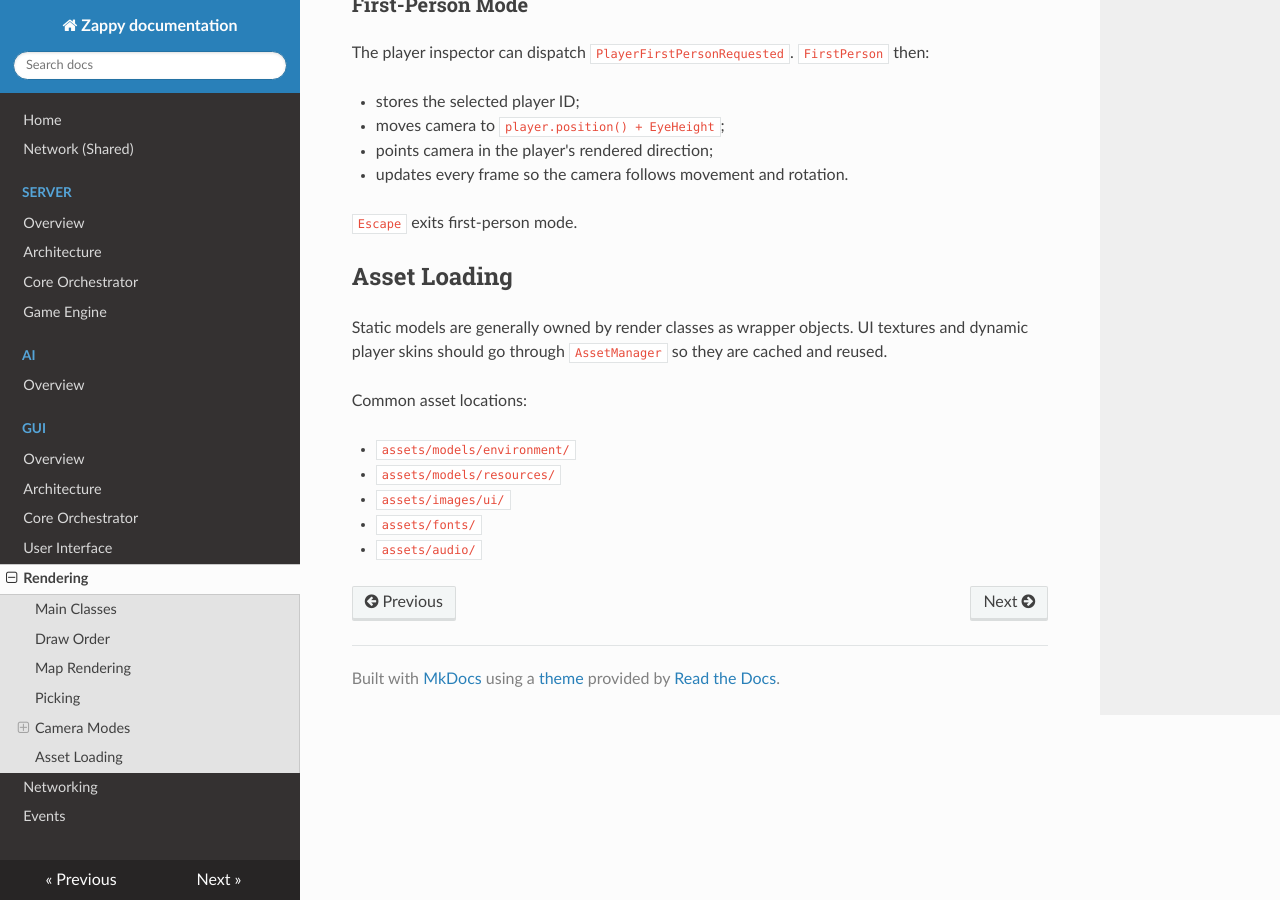
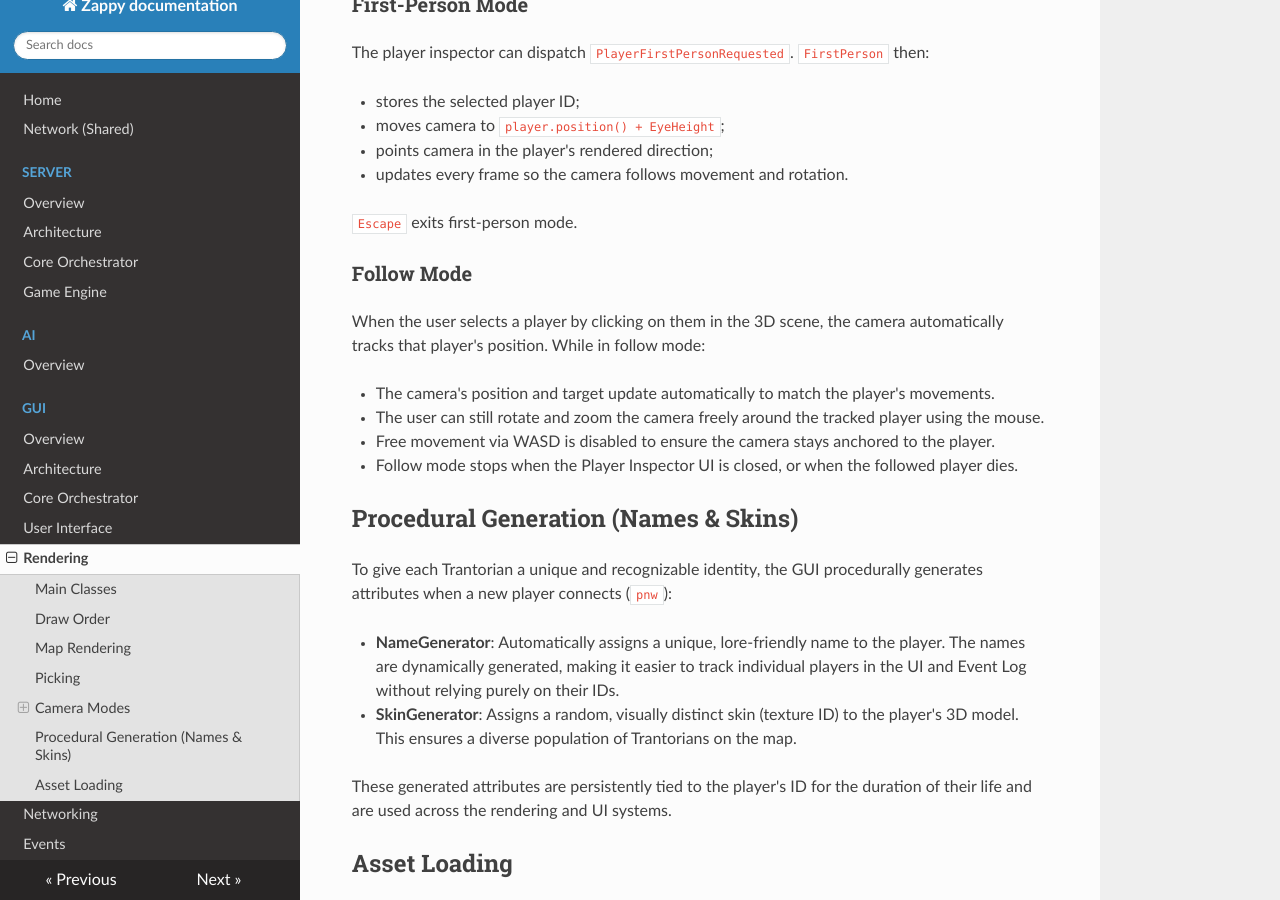
Before and after one commit to Matt4401/Mirror-Zappy, an MkDocs documentation site: the page built from docs/gui/rendering.md, in a window 1280 px wide and 900 px high, scrolled down 2427 px. Built offline with MkDocs 1.6.1, drawn with Linux system fonts in a browser that asks for light colours; nearby versions of some CDN libraries.

Commit message:
feat(docs): Add rendering documentation for player follow mode

```diff
--- a/docs/gui/rendering.md
+++ b/docs/gui/rendering.md
@@ -97,6 +97,24 @@ The player inspector can dispatch `PlayerFirstPersonRequested`. `FirstPerson` th
 
 `Escape` exits first-person mode.
 
+### Follow Mode
+
+When the user selects a player by clicking on them in the 3D scene, the camera automatically tracks that player's position. While in follow mode:
+
+* The camera's position and target update automatically to match the player's movements.
+* The user can still rotate and zoom the camera freely around the tracked player using the mouse.
+* Free movement via WASD is disabled to ensure the camera stays anchored to the player.
+* Follow mode stops when the Player Inspector UI is closed, or when the followed player dies.
+
+## Procedural Generation (Names & Skins)
+
+To give each Trantorian a unique and recognizable identity, the GUI procedurally generates attributes when a new player connects (`pnw`):
+
+* **NameGenerator**: Automatically assigns a unique, lore-friendly name to the player. The names are dynamically generated, making it easier to track individual players in the UI and Event Log without relying purely on their IDs.
+* **SkinGenerator**: Assigns a random, visually distinct skin (texture ID) to the player's 3D model. This ensures a diverse population of Trantorians on the map.
+
+These generated attributes are persistently tied to the player's ID for the duration of their life and are used across the rendering and UI systems.
+
 ## Asset Loading
 
 Static models are generally owned by render classes as wrapper objects. UI textures and dynamic player skins should go through `AssetManager` so they are cached and reused.
```
